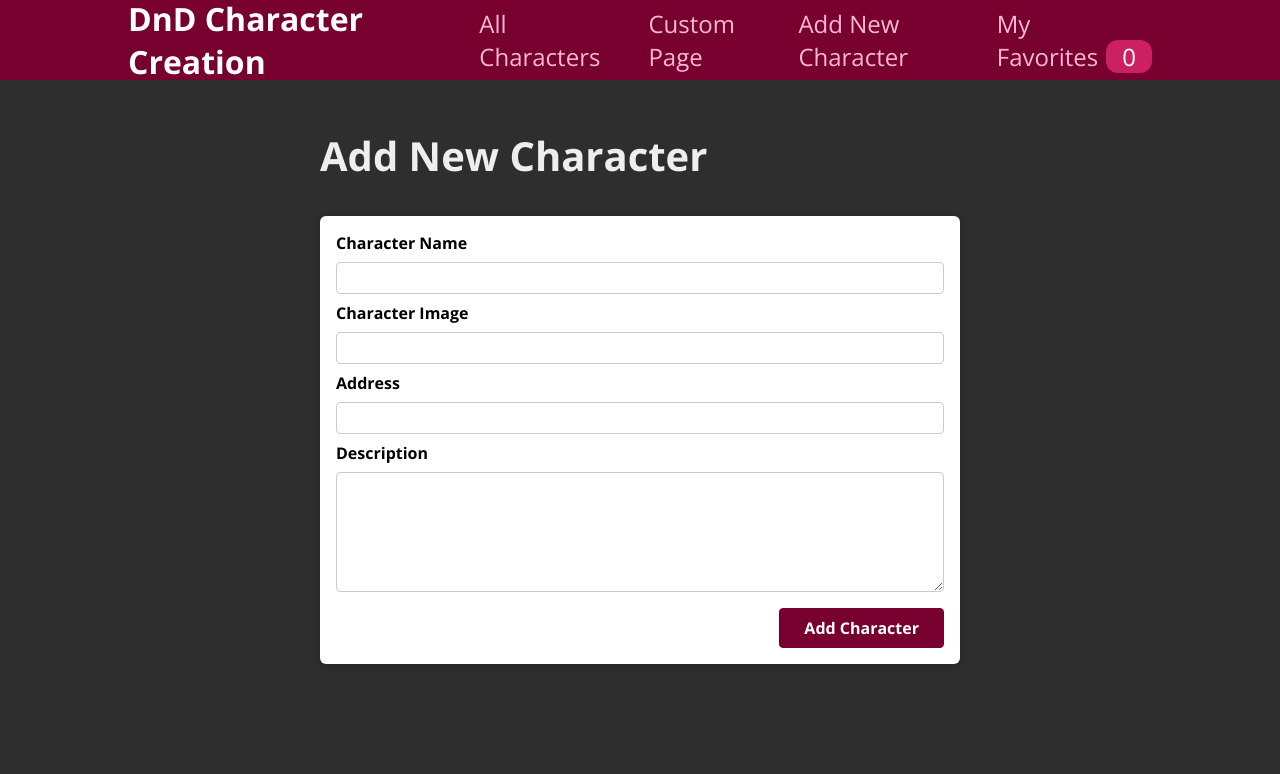
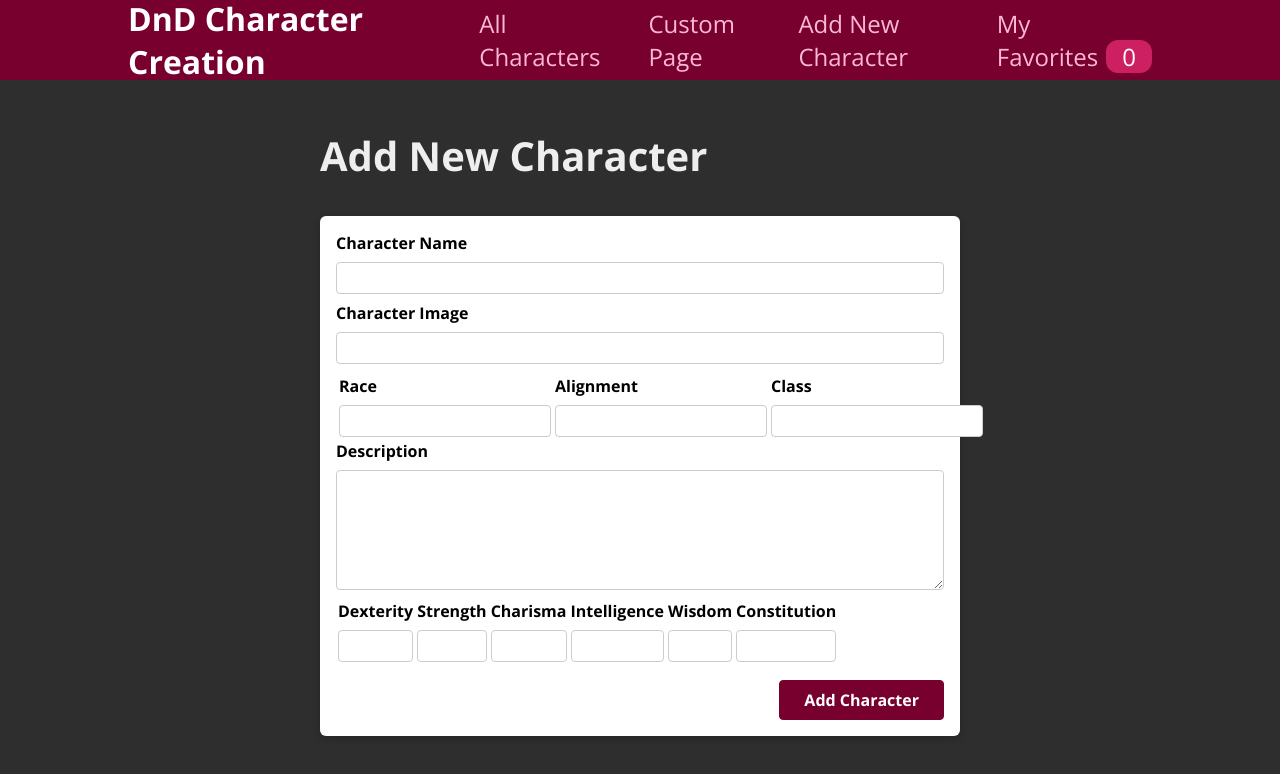
Before and after one commit to realmevx/DnD-Character-Creation, a React (Create React App) app: page /new-Character in a window 1280 px wide. Shown: the top 774 px of the page. Built offline with nearby package versions, Linux system fonts and the light colour scheme.

Commit message:
more options
Added additional options, and css tweaks

```diff
--- a/src/components/characters/NewCharacterForm.js
+++ b/src/components/characters/NewCharacterForm.js
@@ -8,6 +8,19 @@ function NewCharacterForm(props) {
   const imageInputRef = useRef();
   const addressInputRef = useRef();
   const descriptionInputRef = useRef();
+
+  const divStyle = {
+    display: 'inline-block',
+    margin:'2px',
+
+  };
+
+  const tdStyle = {
+
+    'white-space':'nowrap'
+
+  };
+
 
   function submitHandler(event) {
     event.preventDefault();
@@ -38,10 +51,20 @@ function NewCharacterForm(props) {
           <label htmlFor='image'>Character Image</label>
           <input type='url' required id='image' ref={imageInputRef} />
         </div>
-        <div className={classes.control}>
-          <label htmlFor='address'>Address</label>
-          <input type='text' required id='address' ref={addressInputRef} />
+        <td style={tdStyle}>
+        <div className={classes.control} style={divStyle}>
+          <label htmlFor='race'>Race</label>
+          <input type='text' required id='race' ref={addressInputRef} />
         </div>
+        <div className={classes.control} style={divStyle}>
+          <label htmlFor='alignment'>Alignment</label>
+          <input type='text' required id='alignment' ref={addressInputRef} />
+        </div>
+        <div className={classes.control} style={divStyle}>
+          <label htmlFor='class'>Class</label>
+          <input type='text' required id='class' ref={addressInputRef} />
+        </div>
+        </td>
         <div className={classes.control}>
           <label htmlFor='description'>Description</label>
           <textarea
@@ -51,6 +74,47 @@ function NewCharacterForm(props) {
             ref={descriptionInputRef}
           ></textarea>
         </div>
+        <div style={divStyle}className={classes.control}>
+        <label for="Dexterity">Dexterity</label>
+        <input type="number" id="dexterity" name="dexterity"
+       min="1" max="10" ></input>
+
+        </div>
+        <div style={divStyle}className={classes.control}>
+        <label for="Strength">Strength</label>
+        <input type="number" id="strength" name="strength"
+       min="1" max="10" ></input>
+
+        </div>
+
+        <div style={divStyle}className={classes.control}>
+        <label for="Charisma">Charisma</label>
+        <input type="number" id="charisma" name="charisma"
+       min="1" max="10" ></input>
+
+        </div>
+
+        <div style={divStyle}className={classes.control}>
+        <label for="Intelligence">Intelligence</label>
+        <input type="number" id="intelligence" name="intelligence"
+       min="1" max="10" ></input>
+
+        </div>
+
+        <div style={divStyle}className={classes.control}>
+        <label for="Wisdom">Wisdom</label>
+        <input type="number" id="wisdom" name="wisdom"
+       min="1" max="10" ></input>
+
+        </div>
+
+        <div style={divStyle}className={classes.control}>
+        <label for="Constitution">Constitution</label>
+        <input type="number" id="constitution" name="constitution"
+       min="1" max="10" ></input>
+
+        </div>
+
         <div className={classes.actions}>
           <button>Add Character</button>
         </div>
--- a/src/components/ui/Card.module.css
+++ b/src/components/ui/Card.module.css
@@ -2,4 +2,5 @@
   background-color: white;
   border-radius: 6px;
   box-shadow: 0 2px 8px rgba(0, 0, 0, 0.2);
+
 }
```
